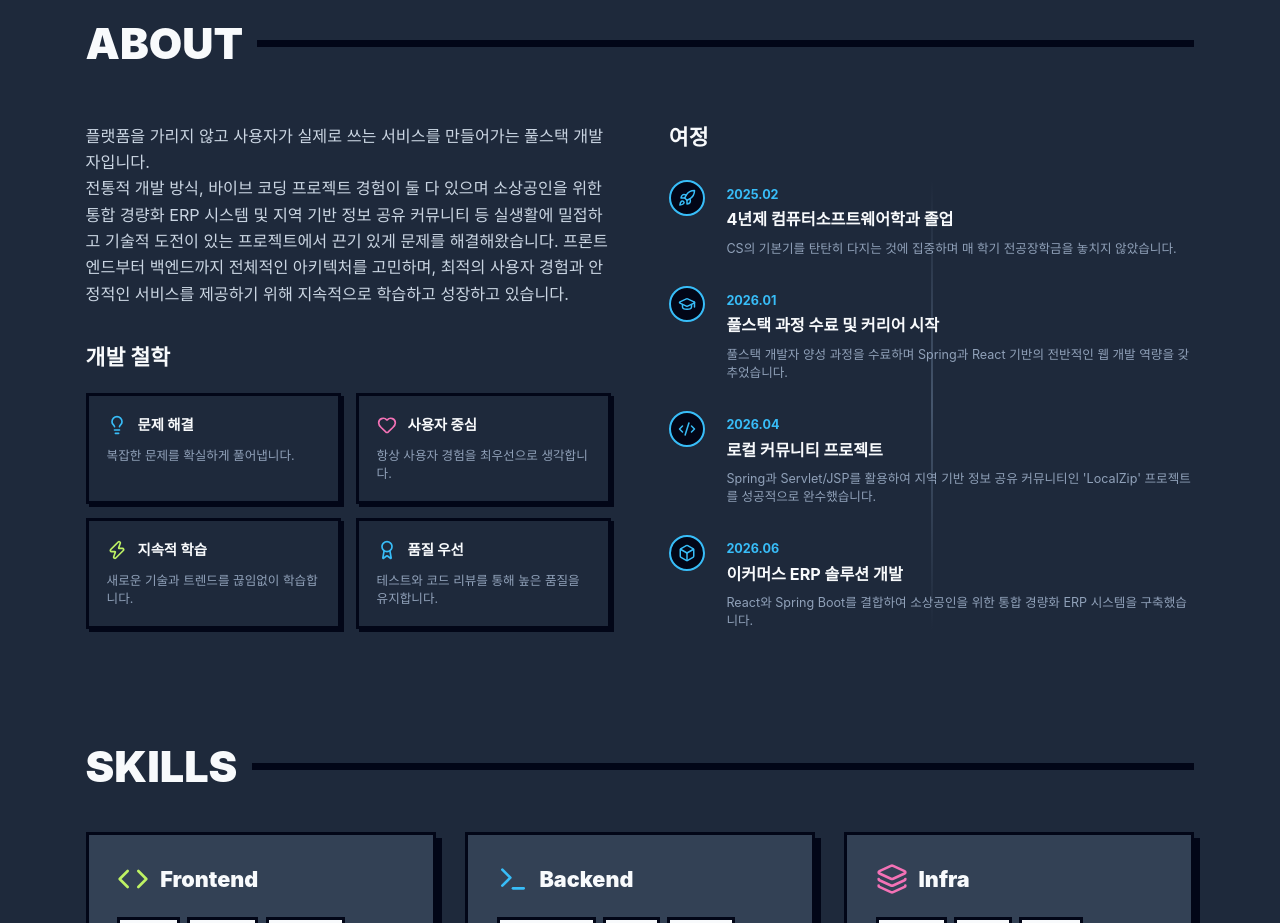
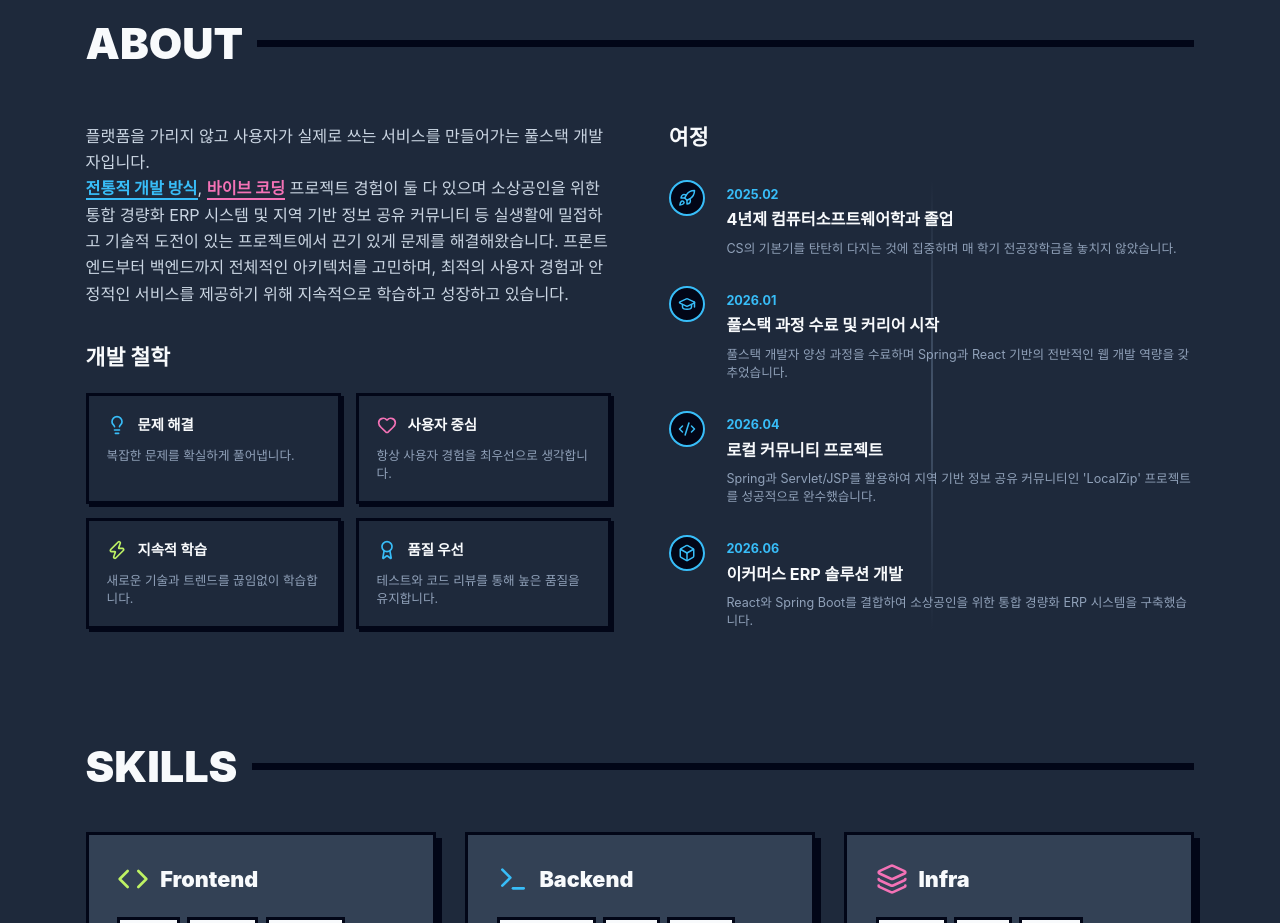
Before and after one commit to ralllllo/JCRPortfolio, a React (Vite) app: page / in a window 1280 px wide. Shown: the part 980-1903 px from the top of the page. Built offline with nearby package versions, Linux system fonts and the light colour scheme.

Commit message:
About Highlight Add

```diff
--- a/src/features/portfolio/components/ResumeSection.jsx
+++ b/src/features/portfolio/components/ResumeSection.jsx
@@ -16,9 +16,9 @@ const ResumeSection = () => {
         <div className="flex flex-col gap-10">
           <p className="text-slate-300 leading-relaxed text-base md:text-lg">
             플랫폼을 가리지 않고 사용자가 실제로 쓰는 서비스를 만들어가는 풀스택 개발자입니다.<br/>
-            전통적 개발 방식, 바이브 코딩 프로젝트 경험이 둘 다 있으며
-             소상공인을 위한 통합 경량화 ERP 시스템 및 지역 기반 정보 공유 커뮤니티 등 실생활에 밀접하고 기술적 도전이 있는 프로젝트에서 끈기 있게 문제를 해결해왔습니다.
-              프론트엔드부터 백엔드까지 전체적인 아키텍처를 고민하며, 최적의 사용자 경험과 안정적인 서비스를 제공하기 위해 지속적으로 학습하고 성장하고 있습니다.
+            <span className="text-[#38bdf8] font-bold border-b-2 border-[#38bdf8]">전통적 개발 방식</span>, <span className="text-[#f472b6] font-bold border-b-2 border-[#f472b6]">바이브 코딩</span> 프로젝트 경험이 둘 다 있으며
+            소상공인을 위한 통합 경량화 ERP 시스템 및 지역 기반 정보 공유 커뮤니티 등 실생활에 밀접하고 기술적 도전이 있는 프로젝트에서 끈기 있게 문제를 해결해왔습니다.
+            프론트엔드부터 백엔드까지 전체적인 아키텍처를 고민하며, 최적의 사용자 경험과 안정적인 서비스를 제공하기 위해 지속적으로 학습하고 성장하고 있습니다.
           </p>
 
           <div>
```
